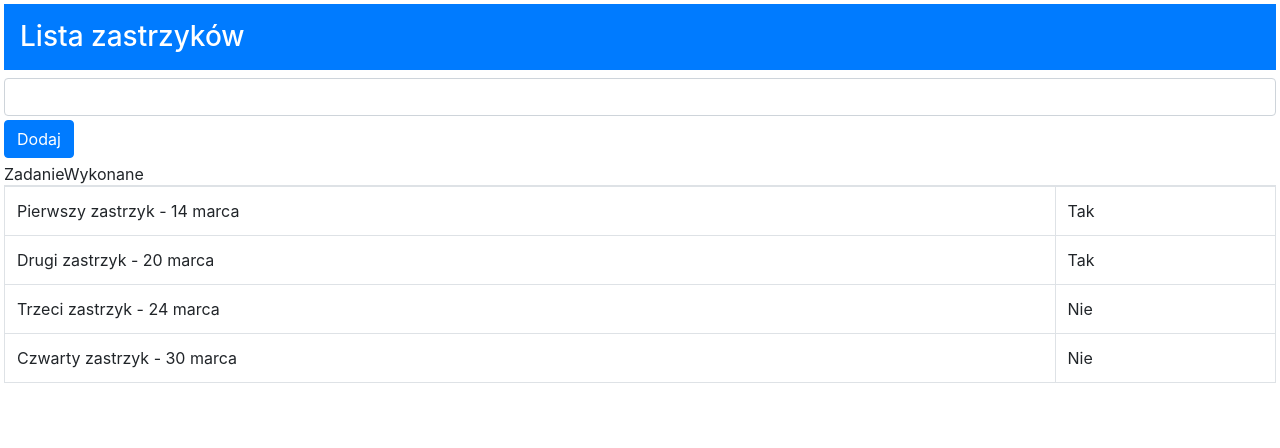
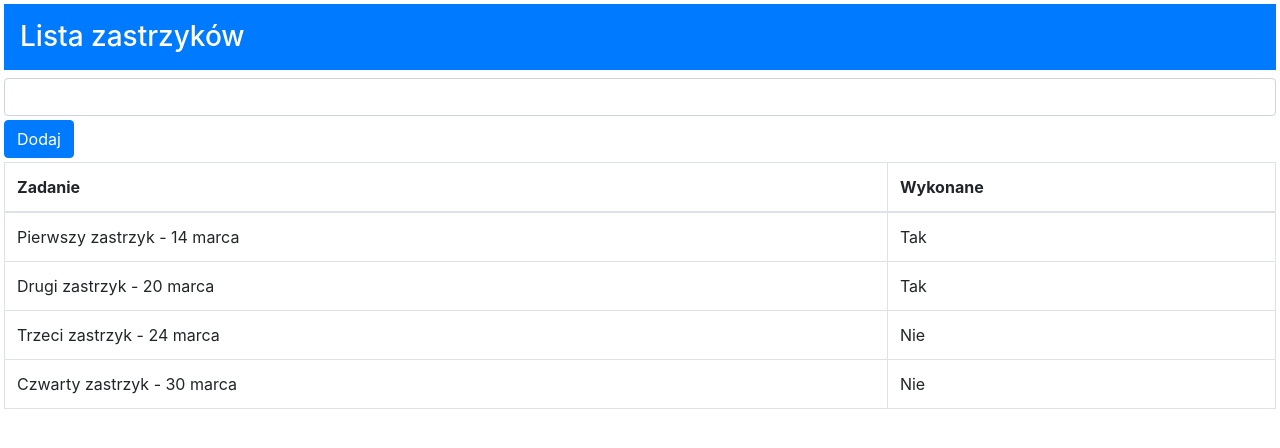
Before and after one commit to AnarchyFoxy/html-css-repetition, a website: page index.html in a window 1280 px wide. Drawn offline with nearby package versions, Linux system fonts and the light colour scheme.

Commit message:
typos improved

```diff
--- a/index.html
+++ b/index.html
@@ -16,10 +16,12 @@
     </div>
 
     <table class="table table-stripped table-bordered">
-        <thed>
-            <tr>Zadanie</tr>
-            <tr>Wykonane</tr>
-        </thed>
+        <thead>
+            <tr>
+                <th>Zadanie</th>
+                <th>Wykonane</th>
+            </tr>
+        </thead>
         <tbody>
             <tr><td>Pierwszy zastrzyk - 14 marca</td><td>Tak</td></tr>
             <tr><td>Drugi zastrzyk - 20 marca</td><td>Tak</td></tr>
```
